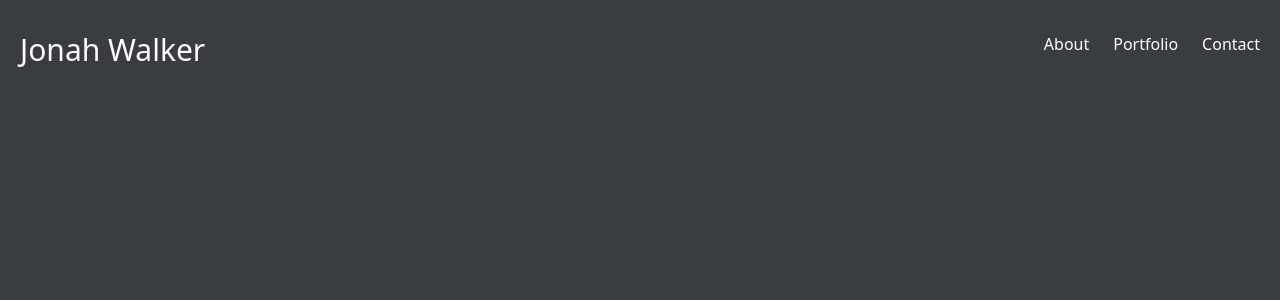
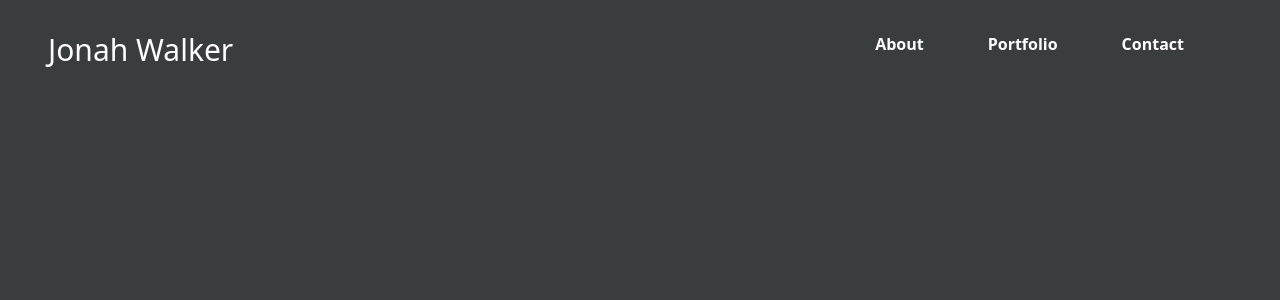
Before and after one commit to amymgardiner/Jonah-Walker-Portfolio, a React (Create React App) app: page /about in a window 1280 px wide. Shown: the top 300 px of the page. Built offline with nearby package versions, Linux system fonts and the light colour scheme.

Commit message:
finished nav bar for now

```diff
--- a/src/components/Navbar.jsx
+++ b/src/components/Navbar.jsx
@@ -3,12 +3,12 @@ import { Link} from "react-router-dom";
 
 const Navbar = () => {
     return (
-        <nav className="flex flex-row justify-between py-8 mx-5">
+        <nav className="flex flex-row justify-between py-8 ml-12 mr-24">
             <h1 className="text-3xl">Jonah Walker</h1>
-            <ul className="flex flex-row space-x-6">
-                <Link to="/about" className="navbar--link">About</Link>
-                <Link to="/portfolio" className="navbar--link">Portfolio</Link>
-                <Link to="/contact" className="navbar--link">Contact</Link>
+            <ul className="flex flex-row space-x-16">
+                <Link to="/about" className="font-semibold navbar--link">About</Link>
+                <Link to="/portfolio" className="font-semibold navbar--link">Portfolio</Link>
+                <Link to="/contact" className="font-semibold navbar--link">Contact</Link>
             </ul>
         </nav>
     )
```
